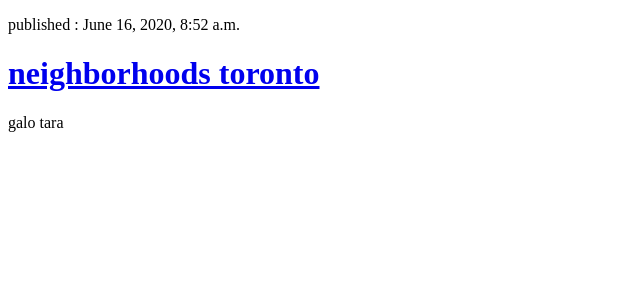
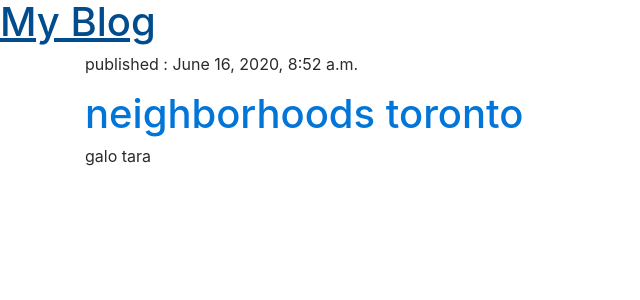
Before and after one commit to khalidamairi3/django_blog_app, a Django app: page / in a window 1280 px wide. Shown: the top 300 px of the page, without its empty margins (0-640 px from the left). Run offline with Django 3.2, Linux system fonts and the light colour scheme; data comes from the database, SQL or seed files in the repository; some libraries are stand-ins or nearby versions.

Commit message:
add base html

```diff
--- /dev/null
+++ b/blog/templates/base.html
@@ -0,0 +1,23 @@
+{% load static %}
+<!DOCTYPE html>
+<html lang="en" dir="ltr">
+  <head>
+    <link rel="stylesheet" href="https://maxcdn.bootstrapcdn.com/bootstrap/4.0.0-alpha.6/css/bootstrap.min.css" integrity="sha384-rwoIResjU2yc3z8GV/NPeZWAv56rSmLldC3R/AZzGRnGxQQKnKkoFVhFQhNUwEyJ" crossorigin="anonymous">
+    <link href="https://fonts.googleapis.com/css2?family=Oswald:wght@300&display=swap" rel="stylesheet">
+    <meta charset="utf-8">
+    <title>My blog</title>
+  </head>
+  <body>
+    <div class="page-header">
+      <h1><a href="{% url 'postlist' %}"> My Blog</a></h1>
+    </div>
+    <div class="content container">
+      {% block content %}
+      {% endblock %}
+
+
+
+    </div>
+
+  </body>
+</html>
--- a/blog/templates/index.html
+++ b/blog/templates/index.html
@@ -1,18 +1,17 @@
-<!DOCTYPE html>
-<html lang="en" dir="ltr">
-  <head>
-    <meta charset="utf-8">
-    <title>My blog</title>
-  </head>
-  <body>
+
+{% extends 'base.html'%}
+{% block content %}
       {%if posts %}
           {% for post in posts %}
-    <div>
+          <div class="row">
+            <div class="col-md-8">
               <p> published : {{ post.pub_date}}</p>
-      <h1> <a href="{% url 'detail' post.id %}"">{{post.title}}</a></h1>
+              <h1> <a href="{% url 'detail' post.id %}">{{post.title}}</a></h1>
               <p>{{post.text}}</p>
+            </div>
+
           </div>
           {% endfor %}
       {% endif %}
-  </body>
-</html>
+
+{% endblock %}
```
Also changed, not shown: blog/templates/detail.html (+3 -8 lines). Lines whose indentation alone changed are shown as unchanged.
